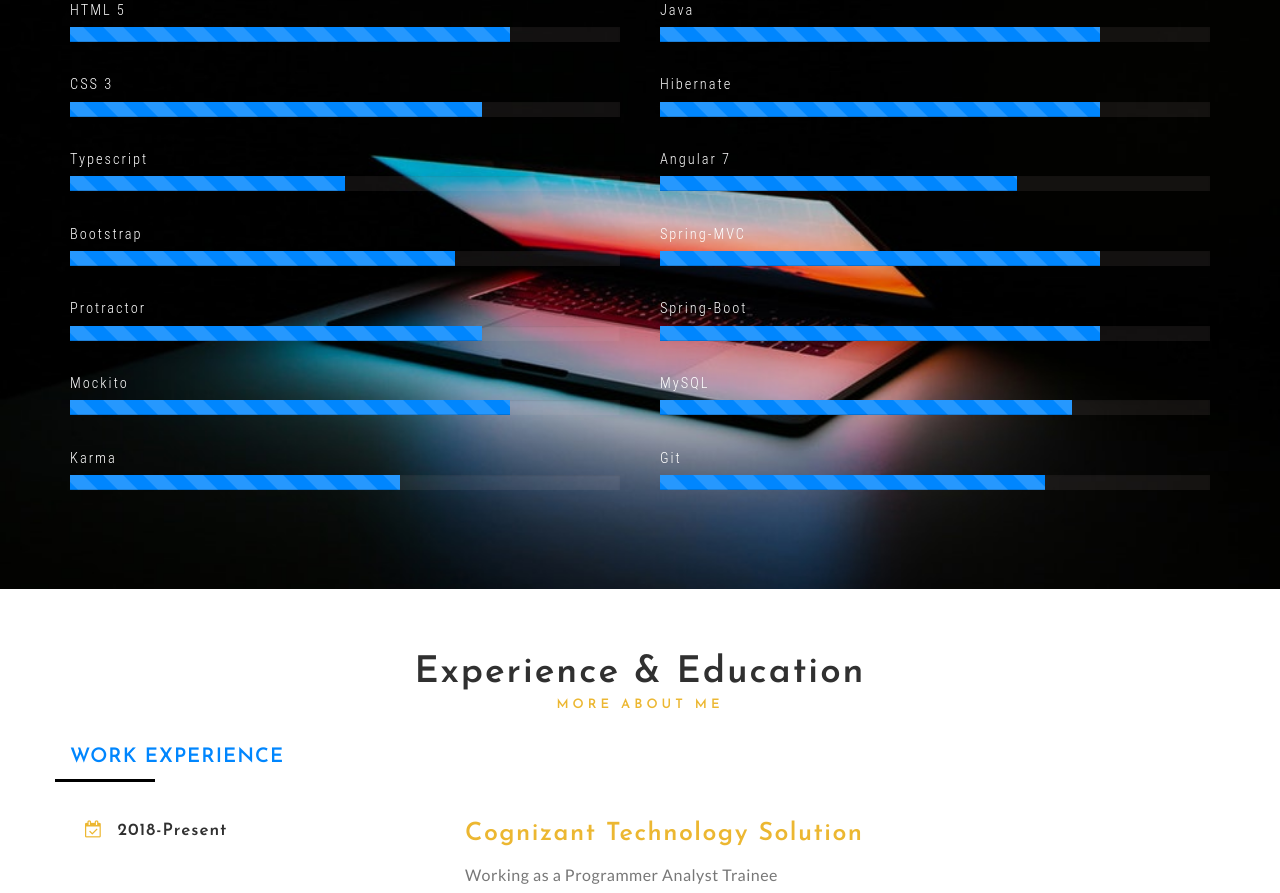
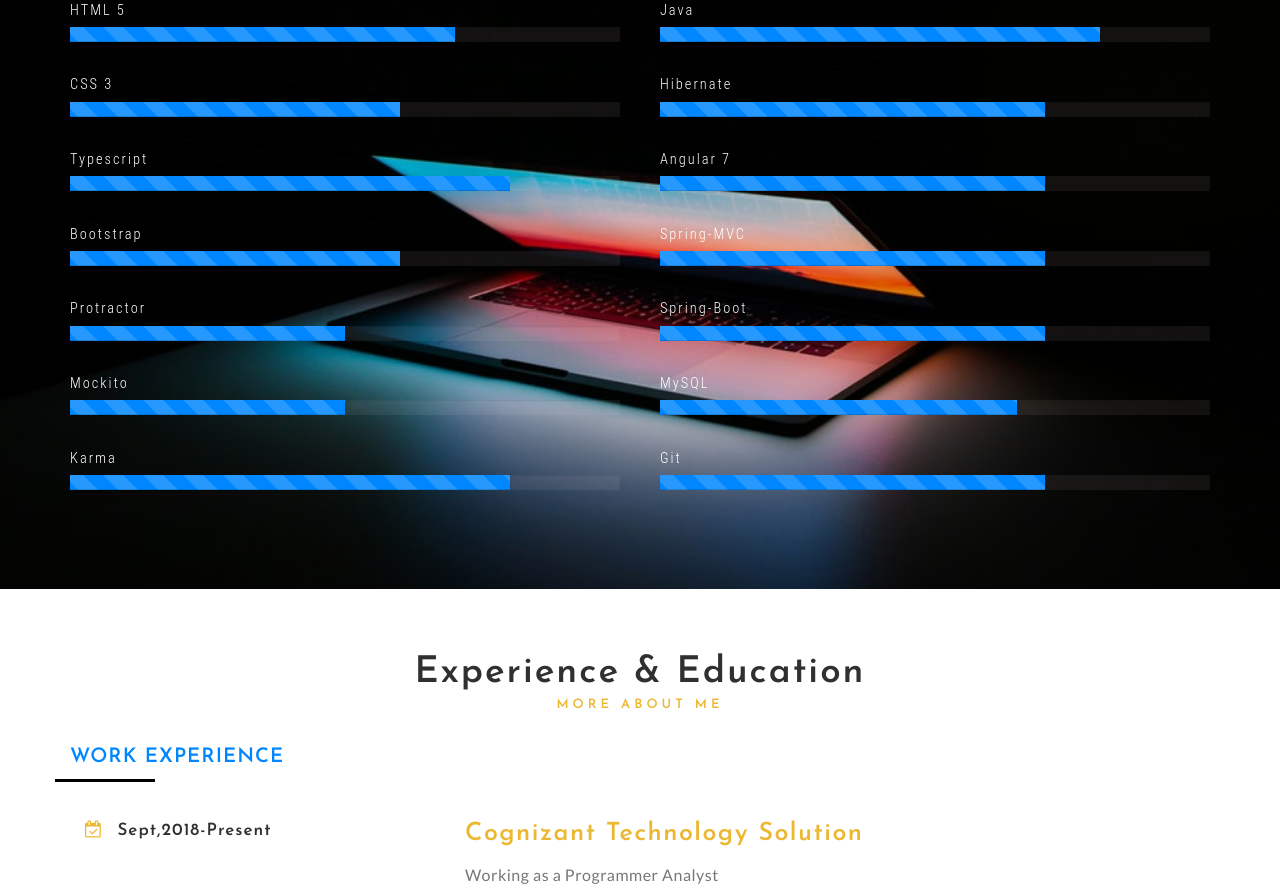
Before and after one commit to DeekshaVerma5497/DeekshaVerma5497.github.io, a plain HTML site: page index.html in a window 1280 px wide. Shown: the part 1153-2046 px from the top of the page. Drawn offline with Linux system fonts and the light colour scheme.

Commit message:
Update index.html

```diff
--- a/index.html
+++ b/index.html
@@ -76,8 +76,7 @@ Smartphone Compatible web template, free webdesigns for Nokia, Samsung, LG, Sony
           <div align="center" class="button-container"><a class="btn btn-default btn-round btn-lg btn-icon" href="https://www.facebook.com/deeksha5verma" rel="tooltip" title="Facebook Profile"><i class="fa fa-facebook"></i></a><a class="btn btn-default btn-round btn-lg btn-icon" href="https://github.com/DeekshaVerma5497" rel="tooltip" title="Github Profile link"><i class="fa fa-github"></i></a><a class="btn btn-default btn-round btn-lg btn-icon" href="https://www.linkedin.com/in/deeksha-verma-295833117/" rel="tooltip" title="Linkedin Profile Link"><i class="fa fa-linkedin"></i></a></div>
 <br>
 		 <span>Hi!, I am Deeksha Verma. </span>
-		Currently I am working as Programmer Analyst Trainee in Cognizant.
-		I have undergone Full Stack training curriculum on Java. I have completed my B.Tech from PSIT College of Engineering in Computer Science and Engineering.
+		I currently work in Cognizant with an experience of 2+ years. I have undergone Full Stack Training and Certification from Stackroute(an NIIT initiative), under Cognizant Training. I work well in a team but also on my own as I like to set goals for myself that I will achieve.
 		</p>
 	</div>
 	<div class="col-md-3"></div>
@@ -97,37 +96,37 @@ Smartphone Compatible web template, free webdesigns for Nokia, Samsung, LG, Sony
 						<div class="col-md-6 bar-grids bargrids-left">
 							<h6>HTML 5</h6>
 							<div class="progress">
-								<div class="progress-bar progress-bar-striped active" style="width: 80%">
+								<div class="progress-bar progress-bar-striped active" style="width: 70%">
 								</div>
 							</div>
 							<h6>CSS 3</h6>
 							<div class="progress  w3-agile">
-								<div class="progress-bar progress-bar-striped active" style="width: 75%">
+								<div class="progress-bar progress-bar-striped active" style="width: 60%">
 								</div>
 							</div>
 							<h6>Typescript</h6>
 							<div class="progress  w3-agile">
-								<div class="progress-bar progress-bar-striped active" style="width: 50%">
+								<div class="progress-bar progress-bar-striped active" style="width: 80%">
 								</div>
 							</div>
 							<h6>Bootstrap</h6>
 							<div class="progress  w3-agile prgs-w3agile">
-								<div class="progress-bar progress-bar-striped active" style="width: 70%">
+								<div class="progress-bar progress-bar-striped active" style="width: 60%">
 								</div>
 							</div>
 							<h6>Protractor</h6>
 							<div class="progress  w3-agile prgs-w3agile">
-								<div class="progress-bar progress-bar-striped active" style="width: 75%">
+								<div class="progress-bar progress-bar-striped active" style="width: 50%">
 								</div>
 							</div>
 							<h6>Mockito</h6>
 							<div class="progress  w3-agile prgs-w3agile">
-								<div class="progress-bar progress-bar-striped active" style="width: 80%">
+								<div class="progress-bar progress-bar-striped active" style="width: 50%">
 								</div>
 							</div>
 							<h6>Karma</h6>
 							<div class="progress  w3-agile prgs-w3agile">
-								<div class="progress-bar progress-bar-striped active" style="width: 60%">
+								<div class="progress-bar progress-bar-striped active" style="width: 80%">
 								</div>
 							</div>
 						</div>
@@ -139,27 +138,27 @@ Smartphone Compatible web template, free webdesigns for Nokia, Samsung, LG, Sony
 							</div>
 							<h6>Hibernate</h6>
 							<div class="progress">
-								<div class="progress-bar progress-bar-striped active" style="width: 80%">
+								<div class="progress-bar progress-bar-striped active" style="width: 70%">
 								</div>
 							</div>
 							<h6>Angular 7</h6>
 							<div class="progress">
-								<div class="progress-bar progress-bar-striped active" style="width: 65%">
+								<div class="progress-bar progress-bar-striped active" style="width: 70%">
 								</div>
 							</div>
 							<h6>Spring-MVC</h6>
 							<div class="progress">
-								<div class="progress-bar progress-bar-striped active" style="width: 80%">
+								<div class="progress-bar progress-bar-striped active" style="width: 70%">
 								</div>
 							</div>
 							<h6>Spring-Boot</h6>
 							<div class="progress">
-								<div class="progress-bar progress-bar-striped active" style="width: 80%">
+								<div class="progress-bar progress-bar-striped active" style="width: 70%">
 								</div>
 							</div>
 							<h6>MySQL</h6>
 							<div class="progress">
-								<div class="progress-bar progress-bar-striped active" style="width: 75%">
+								<div class="progress-bar progress-bar-striped active" style="width: 65%">
 								</div>
 							</div>
 							<h6>Git</h6>
@@ -178,15 +177,15 @@ Smartphone Compatible web template, free webdesigns for Nokia, Samsung, LG, Sony
 <!-- experiences -->
 <div class="work" id="work">
 	<div class="container">
-		<h3 class="w3_head w3_head1">experience & Education <span>More about me</span></h3>
+		<h3 class="w3_head w3_head1">Experience & Education <span>More about me</span></h3>
 		<h5>Work experience</h5>
 		<div class="work-info-agileits">
 			<div class="col-md-4 work-left-agileits-w3layouts">
-				<h6><i class="fa fa-calendar-check-o" aria-hidden="true"></i> 2018-Present</h6>
+				<h6><i class="fa fa-calendar-check-o" aria-hidden="true"></i> Sept,2018-Present</h6>
 			</div>
 			<div class="col-md-8 work-right-w3-agileits">
 				<h3>Cognizant Technology Solution</h3>
-				<p>Working as a Programmer Analyst Trainee</p>
+				<p>Working as a Programmer Analyst</p>
 			</div>
 			<div class="clearfix"> </div>
 		</div>
```
